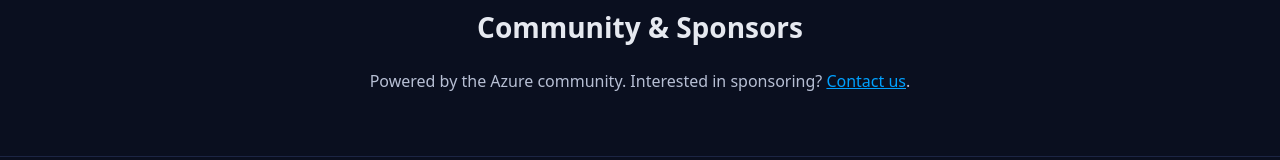
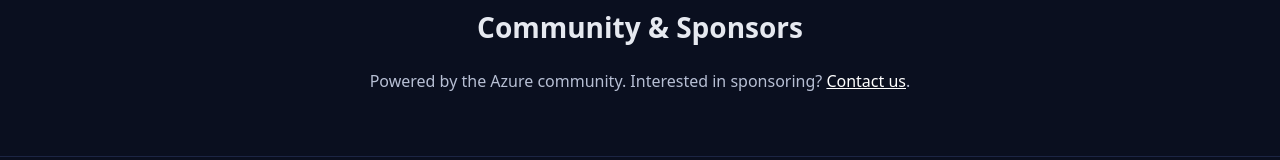
Before and after one commit to pierreroman/Azr-Core-Event, a plain HTML site: page index.html in a window 1280 px wide. In both pictures the pointer is over the link "Contact us". Shown: the part 2431-2591 px from the top of the page. Drawn offline with Linux system fonts and the light colour scheme; no server answers.

Commit message:
link in text block

```diff
--- a/styles.css
+++ b/styles.css
@@ -240,8 +240,8 @@
 
 .community { text-align: center; }
 .community p { color: var(--muted); }
-.community p a { color: var(--primary-2); text-decoration: none; }
-.community p a:hover { text-decoration: underline; }
+.community p a { color: var(--primary-2); text-decoration: underline; }
+.community p a:hover { text-decoration: underline; color: #fff; }
 
 .coc-button {
   background: none;
```
